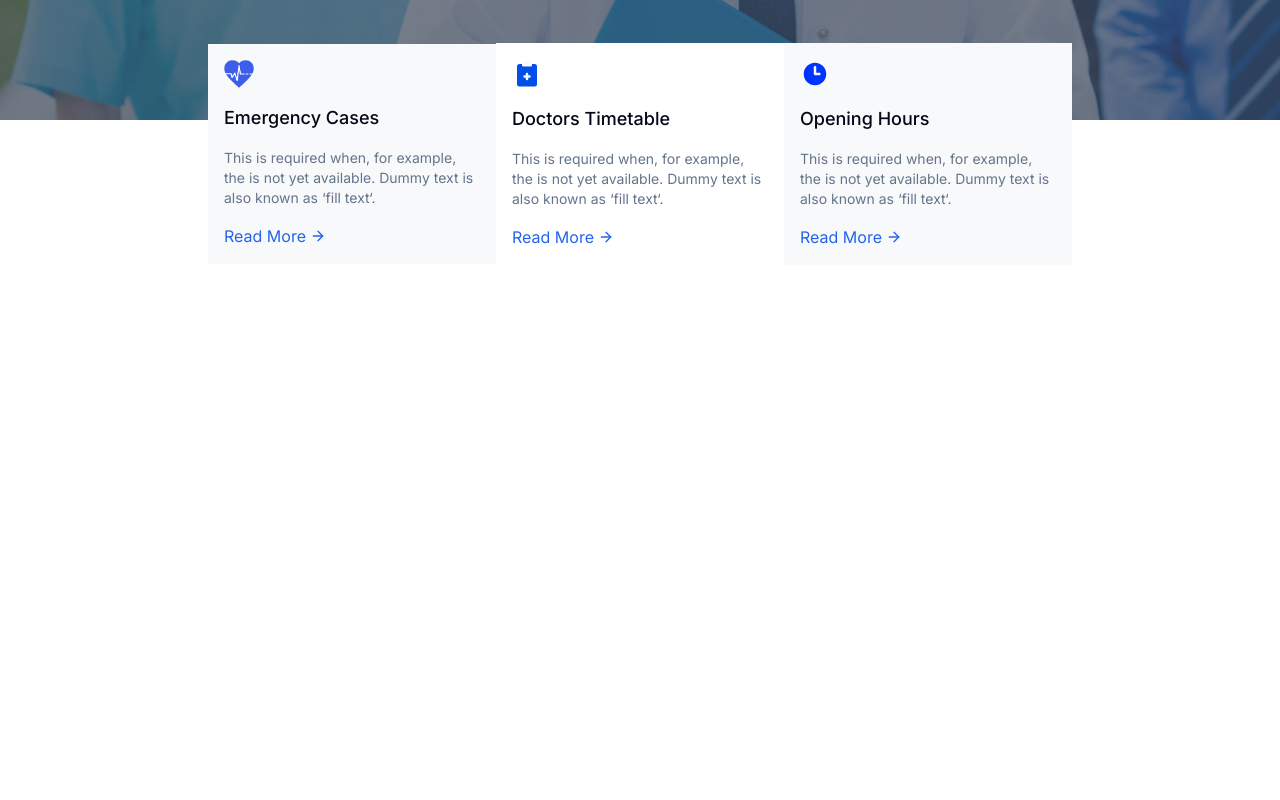
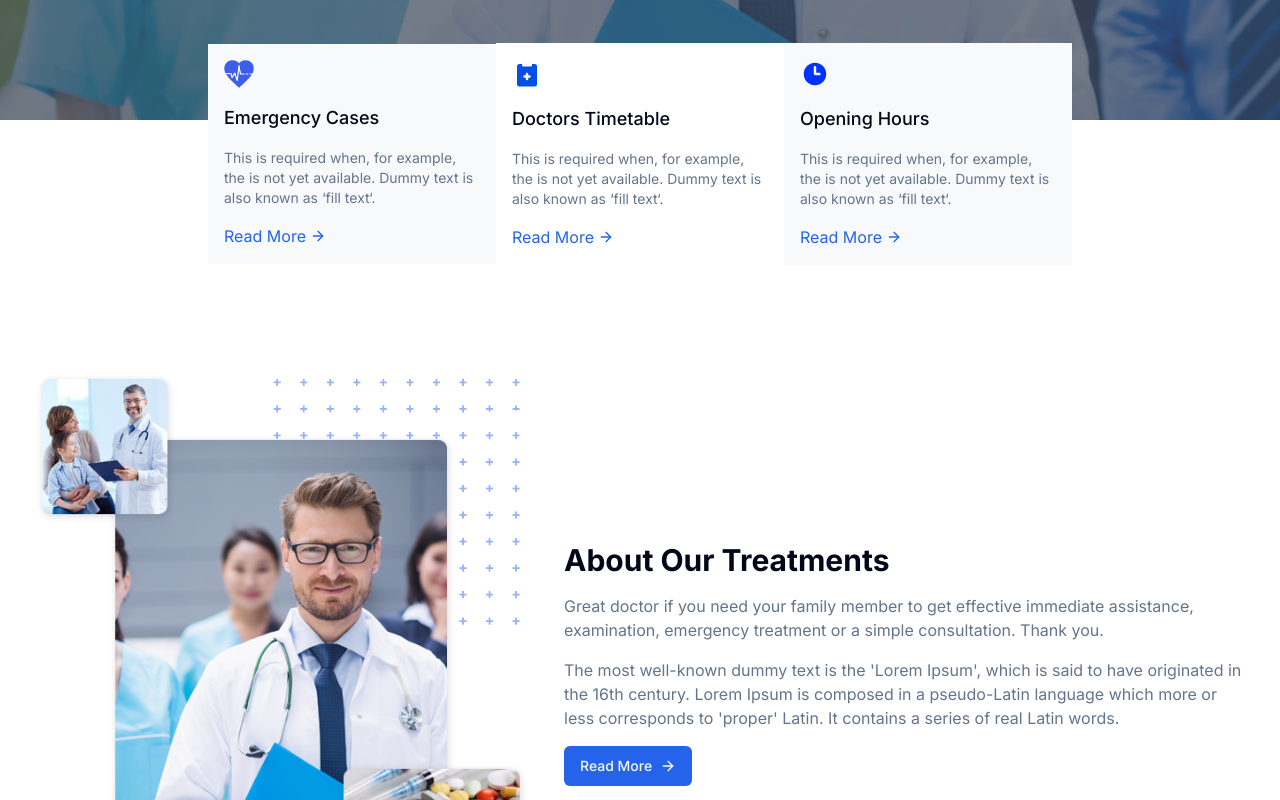
Before and after one commit to jonyBhatt/Doctris, a Next.js app: page / in a window 1280 px wide. Shown: the part 680-1480 px from the top of the page. Before the commit the page ends 969 px from the top, so only its background shows below. Built offline with nearby package versions, Linux system fonts and the light colour scheme.

Commit message:
feat: About

```diff
--- a/app/(main)/page.tsx
+++ b/app/(main)/page.tsx
@@ -1,9 +1,11 @@
+import { About } from "@/components/shared/About/about";
 import { Header } from "@/components/shared/Header/header";
 
 export default function Home() {
   return (
     <main className="relative">
       <Header />
+      <About />
       {/* <p>Footer</p> */}
     </main>
   );
--- /dev/null
+++ b/components/shared/About/about.tsx
@@ -0,0 +1,34 @@
+import { Button } from "@/components/ui/button";
+import { ArrowRight } from "lucide-react";
+import Image from "next/image";
+
+export const About = () => {
+  return (
+    <section className="pt-[250px] container mx-auto flex justify-center items-center gap-8 max-w-7xl">
+      <Image
+        src="/assets/about.png"
+        alt="about"
+        width={500}
+        height={500}
+        className="object-cover"
+      />
+      <div className="flex flex-col gap-4 items-start">
+        <h2 className="font-bold font-inter text-3xl">About Our Treatments</h2>
+        <span className="font-inter font-normal text-muted-foreground break-words">
+          Great doctor if you need your family member to get effective immediate
+          assistance, <br /> examination, emergency treatment or a simple
+          consultation. Thank you.
+        </span>
+        <span className="font-inter font-normal text-muted-foreground break-words">
+          The most well-known dummy text is the &apos;Lorem Ipsum&apos;, which
+          is said to have originated in the 16th century. Lorem Ipsum is
+          composed in a pseudo-Latin language which more or less corresponds to
+          &apos;proper&apos; Latin. It contains a series of real Latin words.
+        </span>
+        <Button>
+          Read More  <ArrowRight className="w-4 h-4 ml-2" />
+        </Button>
+      </div>
+    </section>
+  );
+};
```
Also changed, not shown: public/assets/about.png (renamed from public/assets/about-2.4f696a42c208855604fb.png).
